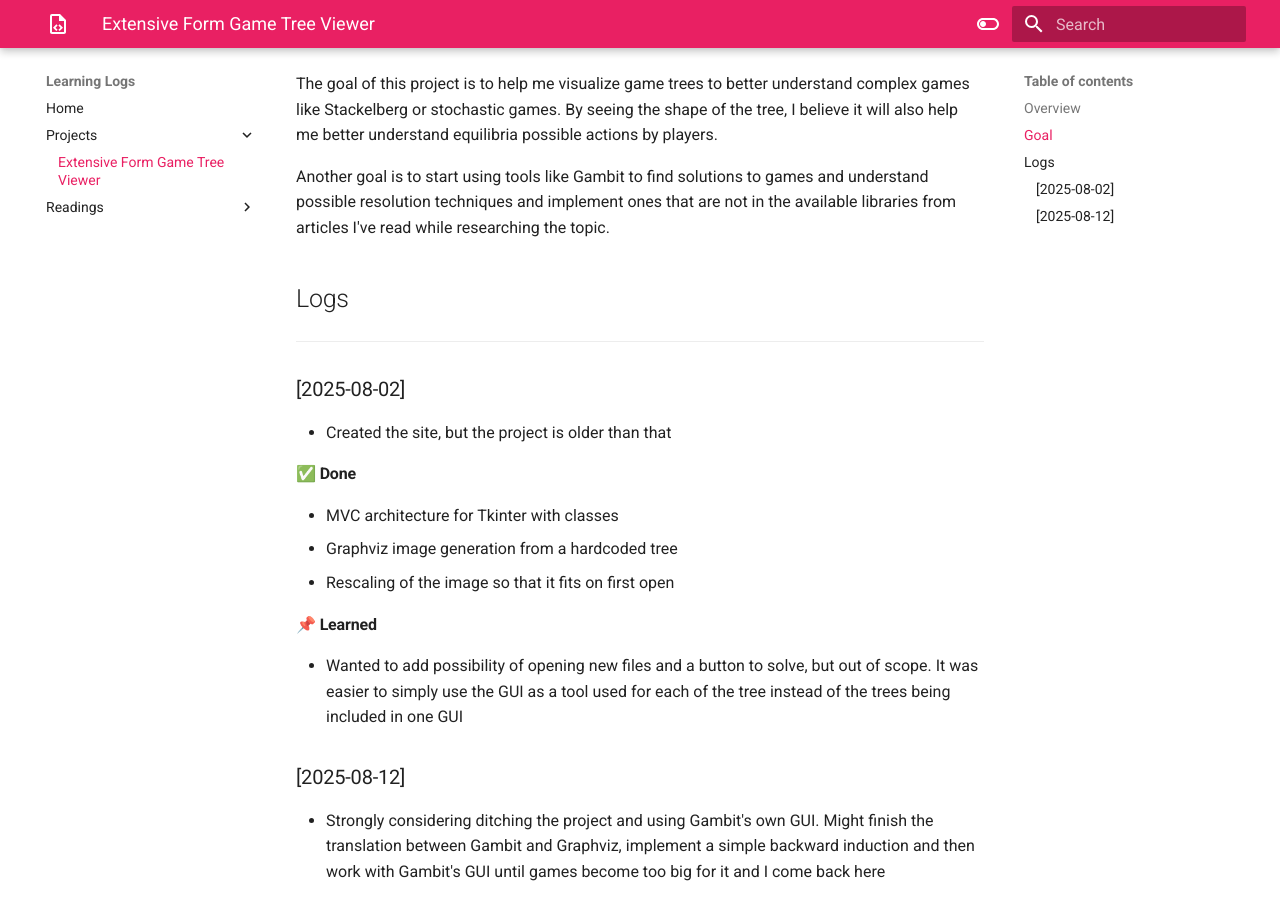
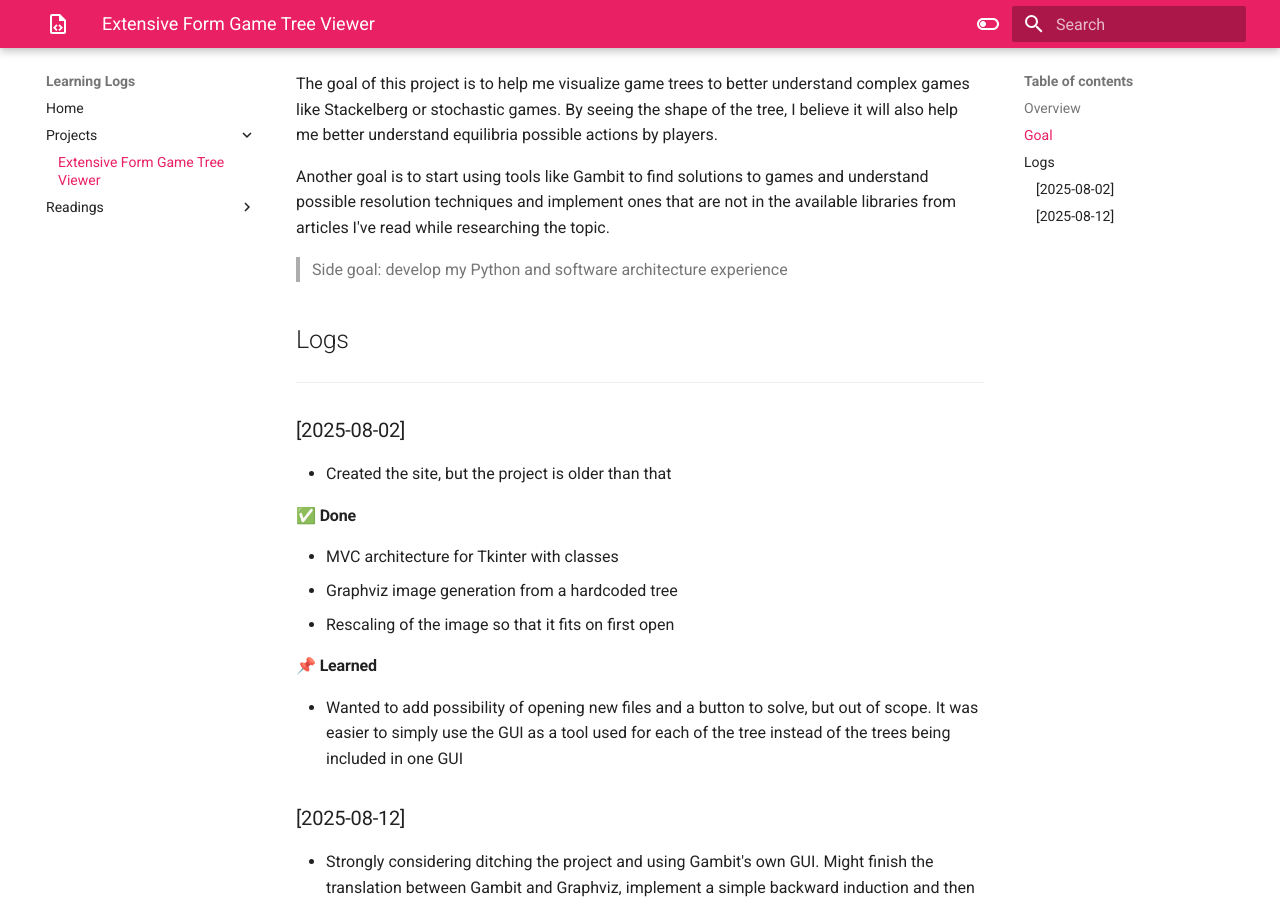
Before and after one commit to j-dumas/learning-logs, an MkDocs documentation site: the page built from content/Projects/Extensive Form Game Tree Viewer.md, in a window 1280 px wide and 900 px high, scrolled down 461 px. Built offline with MkDocs 1.6.1 and Material for MkDocs 9.7.7, drawn with Linux system fonts in a browser that asks for light colours.

Commit message:
Sync from private vault on 2025-08-13 01:33:56 UTC

```diff
--- a/content/Projects/Extensive Form Game Tree Viewer.md
+++ b/content/Projects/Extensive Form Game Tree Viewer.md
@@ -10,6 +10,8 @@ The goal of this project is to help me visualize game trees to better understand
 By seeing the shape of the tree, I believe it will also help me better understand equilibria possible actions by players.
 
 Another goal is to start using tools like Gambit to find solutions to games and understand possible resolution techniques and implement ones that are not in the available libraries from articles I've read while researching the topic.
+
+> Side goal: develop my Python and software architecture experience
 
 ## Logs
 ---
```
